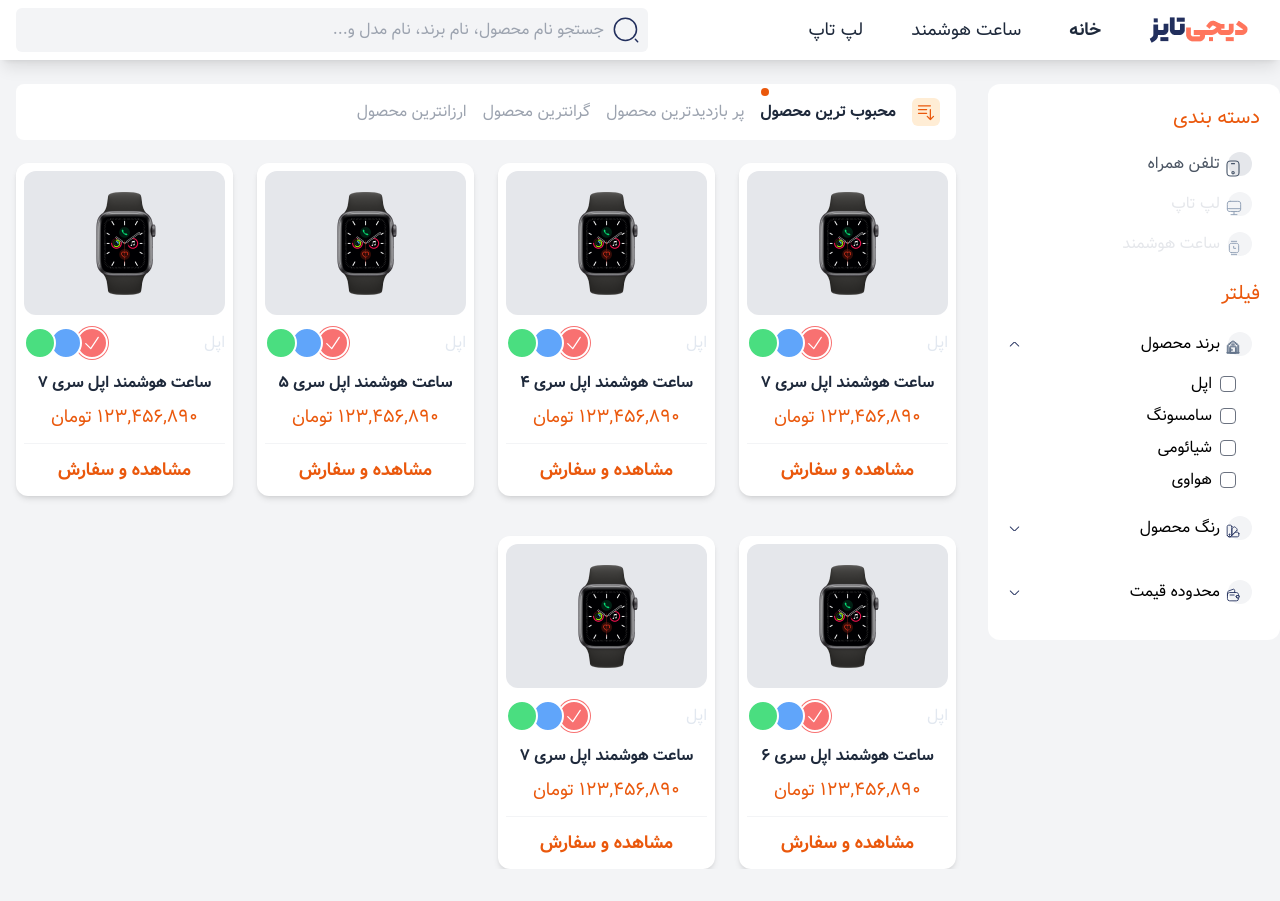
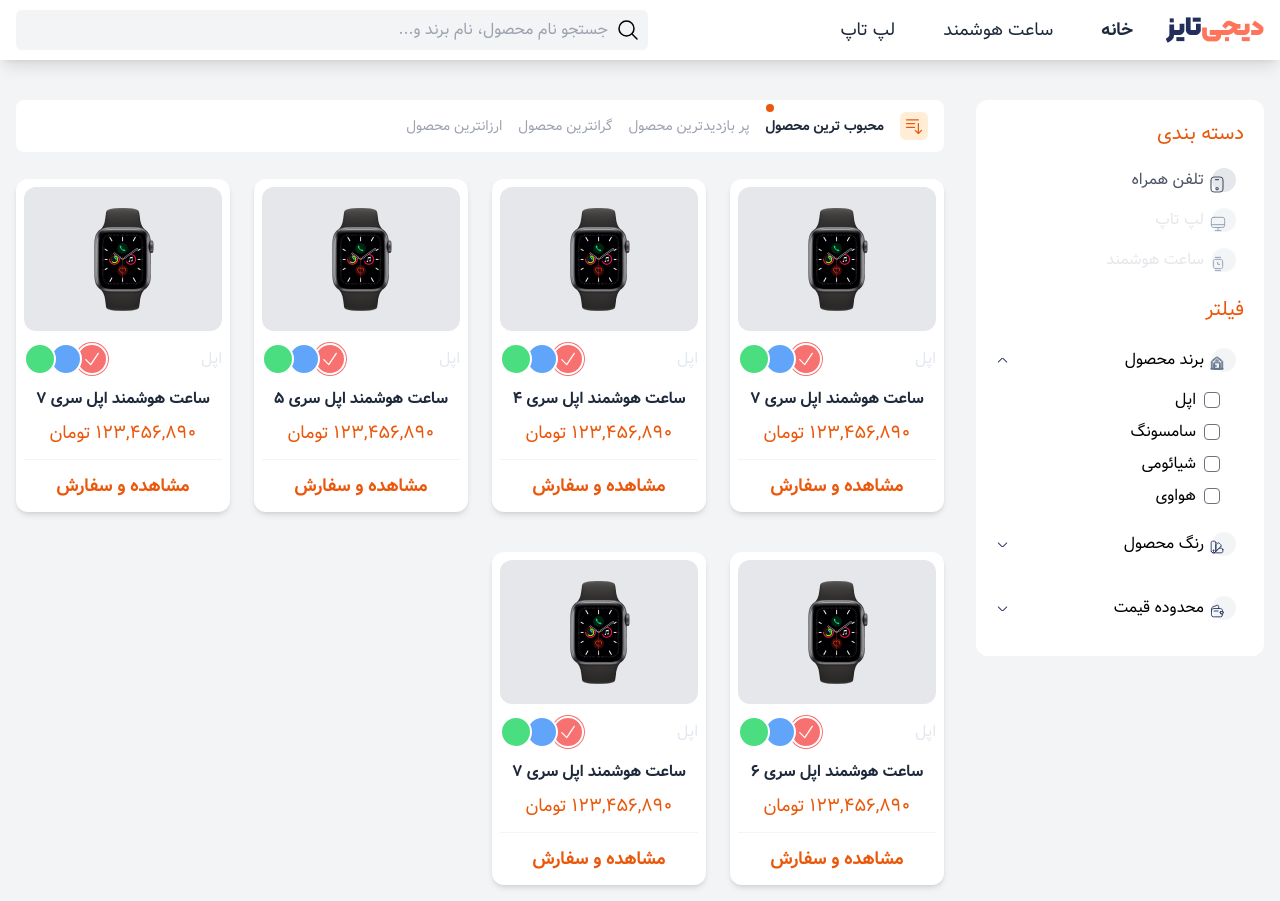
Before and after one commit to PariaRF/digitize, a website: page public/index.html in a window 1280 px wide. Before the commit the page ends 869 px from the top, so only its background shows below. Drawn offline with nearby package versions, Linux system fonts and the light colour scheme.

Commit message:
Fixed Container And Styles

```diff
--- a/public/index.html
+++ b/public/index.html
@@ -37,10 +37,11 @@
     </section>
 
     <!-- desktop navbar -->
-    <nav class="bg-white px-4 shadow-lg sticky top-0 flex justify-between items-center mb-4 z-10">
-        <ul class="flex items-center gap-x-4 text-slate-800 p-x-2 text-lg flex-1">
+    <nav class="hidden md:block bg-white px-4 shadow-lg sticky top-0 mb-4 z-10">
+        <div class="container mx-auto xl:max-w-screen-2xl flex justify-between items-center">
+            <ul class="flex items-center gap-x-2 lg:gap-x-4 text-slate-800 p-x-2 lg:text-lg flex-1">
                 <li>
-                <a class="block p-4 hover:bg-gray-50 hover:text-orange-400 hover:rounded transition-all duration-500" href="#">
+                    <a class="block hover:bg-gray-50 hover:text-orange-400 hover:rounded transition-all duration-500" href="#">
                         <img src="/assets/images/desktop-logo.png" alt="desktop-logo">
                     </a>
                 </li>
@@ -54,14 +55,17 @@
                     <a class="block p-4 hover:bg-gray-50 hover:text-orange-400 hover:rounded transition-all duration-500" href="#">لپ تاپ</a>
                 </li>
             </ul>
-        <div class="bg-gray-100 flex items-center justify-between gap-2 flex-1 p-2 rounded-md">
-            <svg xmlns="http://www.w3.org/2000/svg" width="28" height="28" fill="none"><path stroke="#222F5D" stroke-linecap="round" stroke-linejoin="round" stroke-width="1.5" d="M13.417 24.5c6.12 0 11.083-4.962 11.083-11.083S19.538 2.333 13.417 2.333 2.333 7.296 2.333 13.417c0 6.121 4.963 11.083 11.084 11.083ZM25.667 25.667l-2.334-2.334"/></svg>
-            <input type="text" class="bg-transparent flex-1" placeholder="جستجو نام محصول، نام برند، نام مدل و...">
+            <div class="bg-gray-100 flex items-center justify-between gap-2 lg:flex-1 p-2 rounded-md">
+                <svg xmlns="http://www.w3.org/2000/svg" fill="none" viewBox="0 0 24 24" stroke-width="1.5" stroke="currentColor" class="size-6">
+                    <path stroke-linecap="round" stroke-linejoin="round" d="m21 21-5.197-5.197m0 0A7.5 7.5 0 1 0 5.196 5.196a7.5 7.5 0 0 0 10.607 10.607Z" />
+                </svg>
+                <input type="text" class="bg-transparent flex-1 outline-none" placeholder="جستجو نام محصول، نام برند و...">
+            </div>
         </div>
     </nav>
 
     <!-- content -->
-    <div class="grid grid-cols-12 md:grid-rows-[55px_minmax(500px,_1fr)] md:gap-8 pl-4">
+    <div class="container mx-auto xl:max-w-screen-2xl grid grid-cols-12 md:grid-rows-[55px_minmax(500px,_1fr)] md:gap-8 p-4">
         <!-- sidebar -->
         <div class="col-span-4 lg:col-span-3 row-span-2 hidden md:block rounded-xl">
             <div class="bg-white rounded-xl p-5 mt-2">
@@ -207,7 +211,7 @@
         </div>
         <!-- sort section -->
         <div class="col-span-8 lg:col-span-9 hidden md:block mt-2">
-            <div x-data="{sort : 1, activeClass: 'text-slate-800 font-bold'}" class="bg-white px-4 flex items-center gap-x-4 text-gray-400 rounded-lg">
+            <div x-data="{sort : 1, activeClass: 'text-slate-800 font-bold'}" class="md:text-sm lg:w-lg bg-white px-4 flex items-center gap-x-4 text-gray-400 rounded-lg">
                 <div class="bg-orange-100 rounded-md p-1">
                     <svg xmlns="http://www.w3.org/2000/svg" class="w-5 y-5 stroke-orange-600" fill="none" viewBox="0 0 24 24" stroke-width="1.5" stroke="currentColor">
                         <path stroke-linecap="round" stroke-linejoin="round" d="M3 4.5h14.25M3 9h9.75M3 13.5h9.75m4.5-4.5v12m0 0-3.75-3.75M17.25 21 21 17.25" />
```
Also changed, not shown: public/build/tailwind.css. Lines whose indentation alone changed are shown as unchanged.
